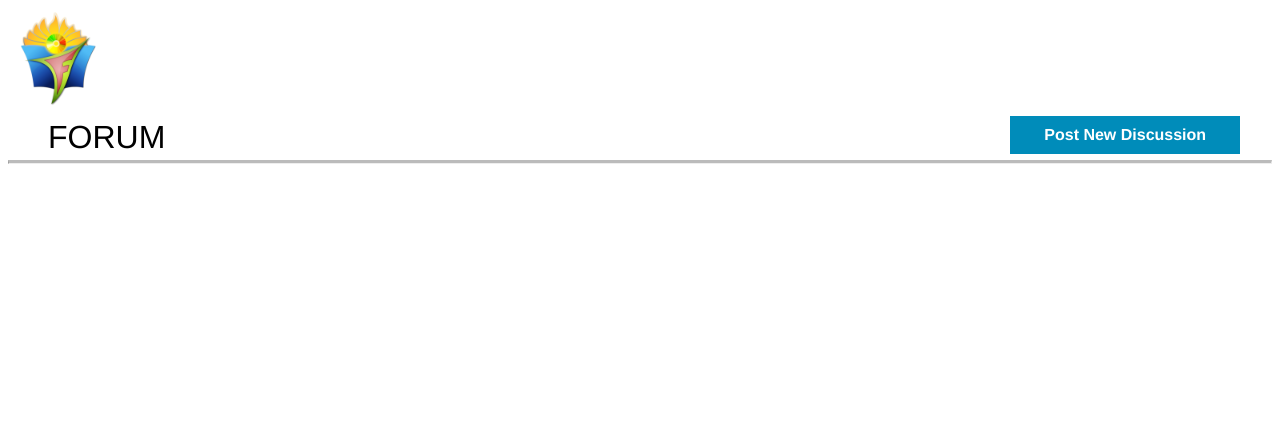
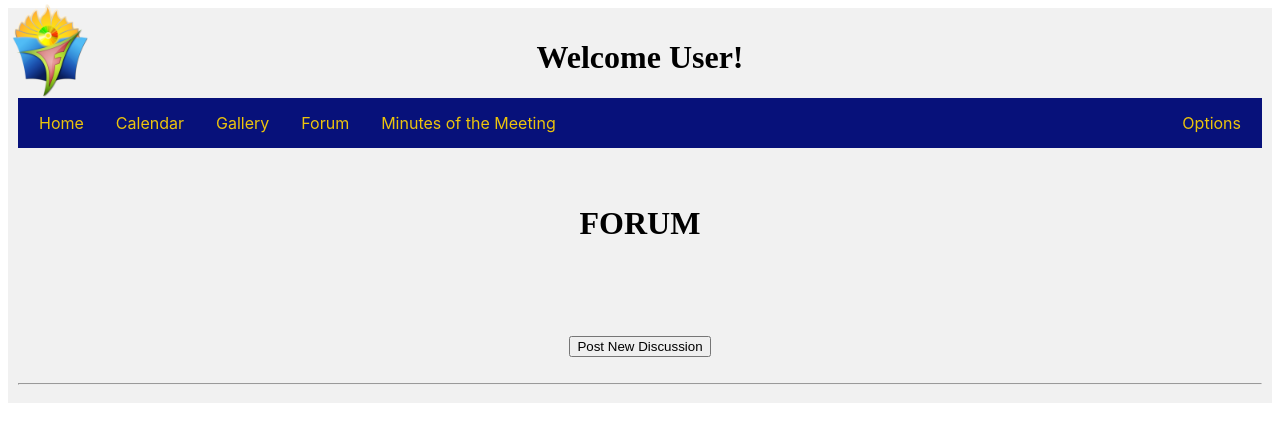
Before and after one commit to delinquentxx/LIS161WEBAPP, a Flask app: page /forum in a window 1280 px wide. Shown: the top 442 px of the page. Run offline with Flask 2, Linux system fonts and the light colour scheme.

Commit message:
commit by delinquentxx

```diff
--- a/main.py
+++ b/main.py
@@ -20,9 +20,6 @@ def forum():
 def register():
     return render_template('reg-page1.html')
 
-@app.route('/register=page2')
-def register2():
-    return render_template('reg-page2.html')
 
 #@app.route('/processing', method=['post'])
 #def processing():
--- a/static/forum/forum.css
+++ b/static/forum/forum.css
@@ -1,3 +1,4 @@
+
 body {
     font-family: Helvetica, Arial, sans-serif;
 }
--- a/static/login_page/login_page.css
+++ b/static/login_page/login_page.css
@@ -15,9 +15,9 @@
 
 .form-box{
 	width: 380px;
-	height: 470px;
+	height: 500px;
 	position: relative;
-	margin: 10% auto;
+	margin: 5% auto;
 	background: #fffff9;
 	padding: 5px;
 	overflow: hidden;
@@ -53,7 +53,7 @@
 }
 
 .flippicon{
-	margin: 1px auto;
+	margin: -10px auto;
 	text-align: center;
 }
 
--- a/templates/forum.html
+++ b/templates/forum.html
@@ -1,11 +1,33 @@
-<html>
-    <!DOCTYPE html>
-    <html lang="en" dir="ltr">
-    <link rel="stylesheet" href="{{ url_for('static', filename='forum/forum.css') }}">
-    <head></head>
+<!DOCTYPE html>
+<link rel="stylesheet" href={{ url_for('static', filename='home_page/homepage.css') }}>
+<meta name="viewport" content="width=device-width, initial-scale=1.0">
+
+
+<body>
+
+<div class="header">
+  <img class = "header-img" src = {{ url_for('static', filename='login_page/FLIPP_LOGO.png') }} alt = "FLIPP Logo">
+  <h1>Welcome User!</h1>
+<div/>
+
+<ul>
+  <li><a href="/home">Home</a></li>
+  <li><a href="/calendar">Calendar</a></li>
+  <li><a href="/gallery">Gallery</a></li>
+  <li><a href="/forum">Forum</a></li>
+  <li><a href="/minutes">Minutes of the Meeting</a></li>
+  <li style="float:right" class="dropdown">
+    <a href="#options" class="dropbtn">Options</a>
+    <div class="dropdown-content">
+      <a href="#profile">Profile</a>
+      <a href="#logout">Log Out</a>
+    </div>
+  </li>
+</ul>
+
     <body>
         <div>
-            <img src="{{ url_for('static', filename='login_page/FLIPP_LOGO.png') }}" alt="UP FLIPP LOGO" class="logo">
+
             <br><br>
             <h1>FORUM</h1>
             <br><br><br><br>
```
Also changed, not shown: templates/homepage.html (+5 -5 lines), templates/login_page.html (+10 -5 lines), static/login_page/darkblue.png (added).
